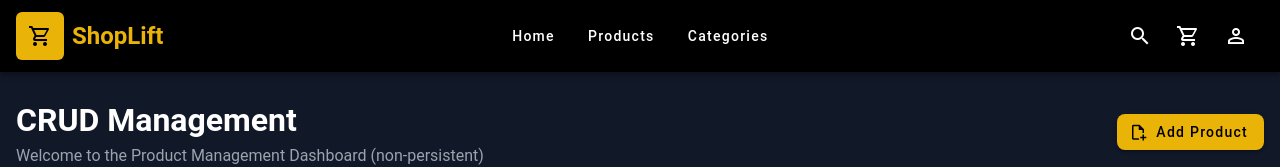
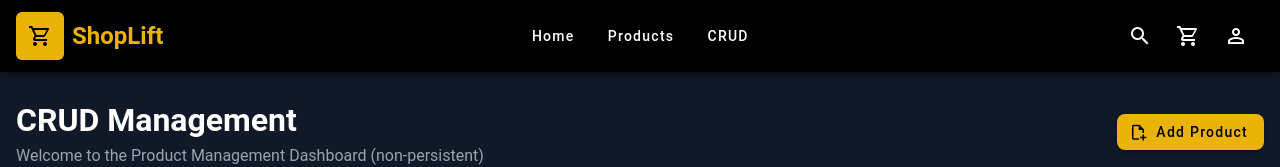
Before and after one commit to joshuadabejero/shoplift, a Nuxt app: page /crud in a window 1280 px wide. Shown: the top 167 px of the page. Built offline with nearby package versions, Linux system fonts and the light colour scheme; no server answers.

Commit message:
refactor: add links and remove add to cart links for mobile nav bar

```diff
--- a/components/website/Header.vue
+++ b/components/website/Header.vue
@@ -13,14 +13,9 @@ const items = [
     icon: "mdi-package-variant-closed",
   },
   {
-    title: "Categories",
-    value: "categories",
+    title: "CRUD",
+    value: "/crud",
     icon: "mdi-list-box-outline",
-  },
-  {
-    title: "Cart",
-    value: "cart",
-    icon: "mdi-cart-outline",
   },
 ];
 
@@ -47,7 +42,7 @@ watch(group, () => {
     <div class="d-sm-flex d-none">
       <v-btn :ripple="false" to="/">Home</v-btn>
       <v-btn :ripple="false" to="/products">Products</v-btn>
-      <v-btn :ripple="false">Categories</v-btn>
+      <v-btn :ripple="false" to="/crud">CRUD</v-btn>
     </div>
 
     <template v-slot:append>
@@ -86,6 +81,7 @@ watch(group, () => {
           link
           :prepend-icon="item.icon"
           :title="item.title"
+          :to="item.value"
           @click="drawer = false"
         />
       </v-list>
```
